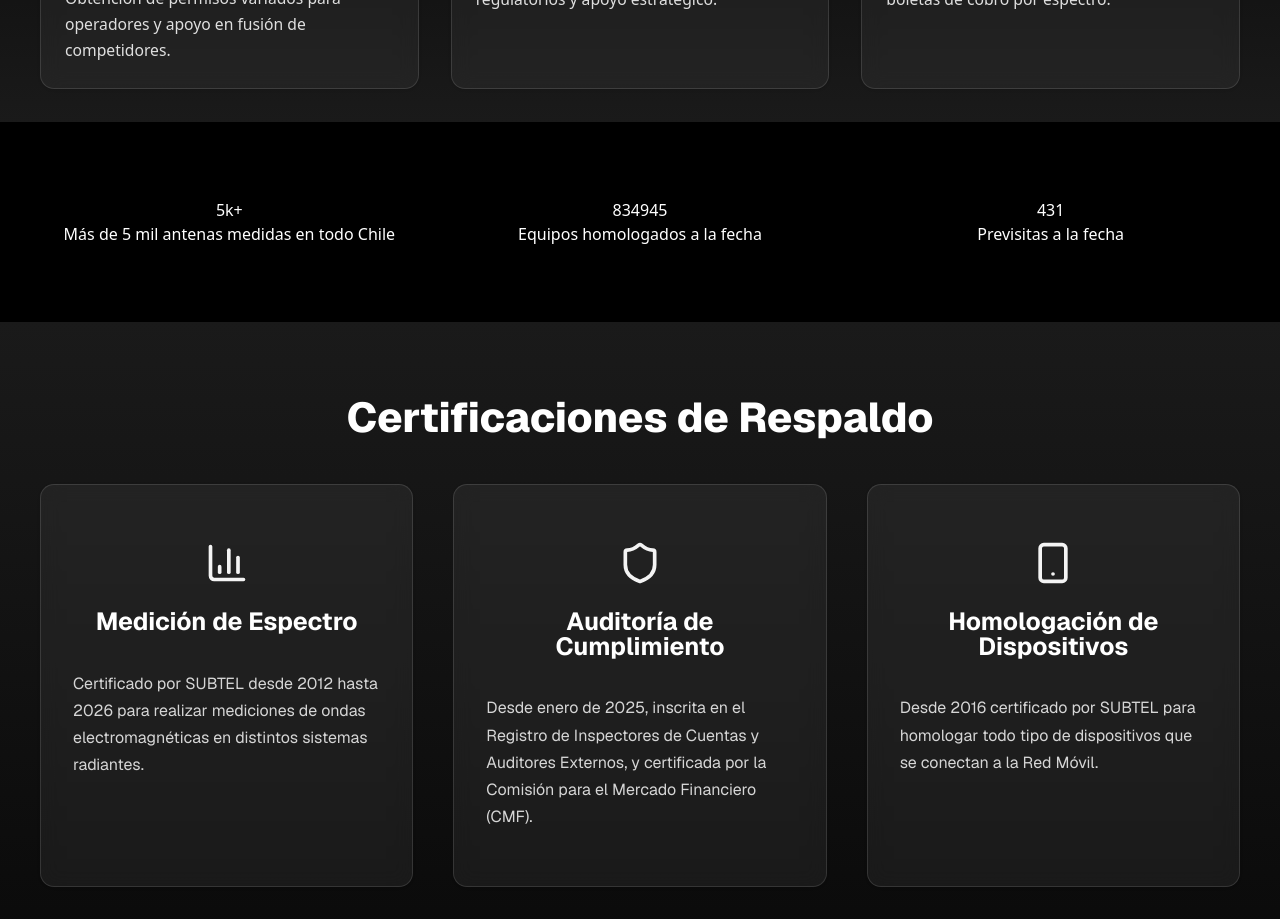
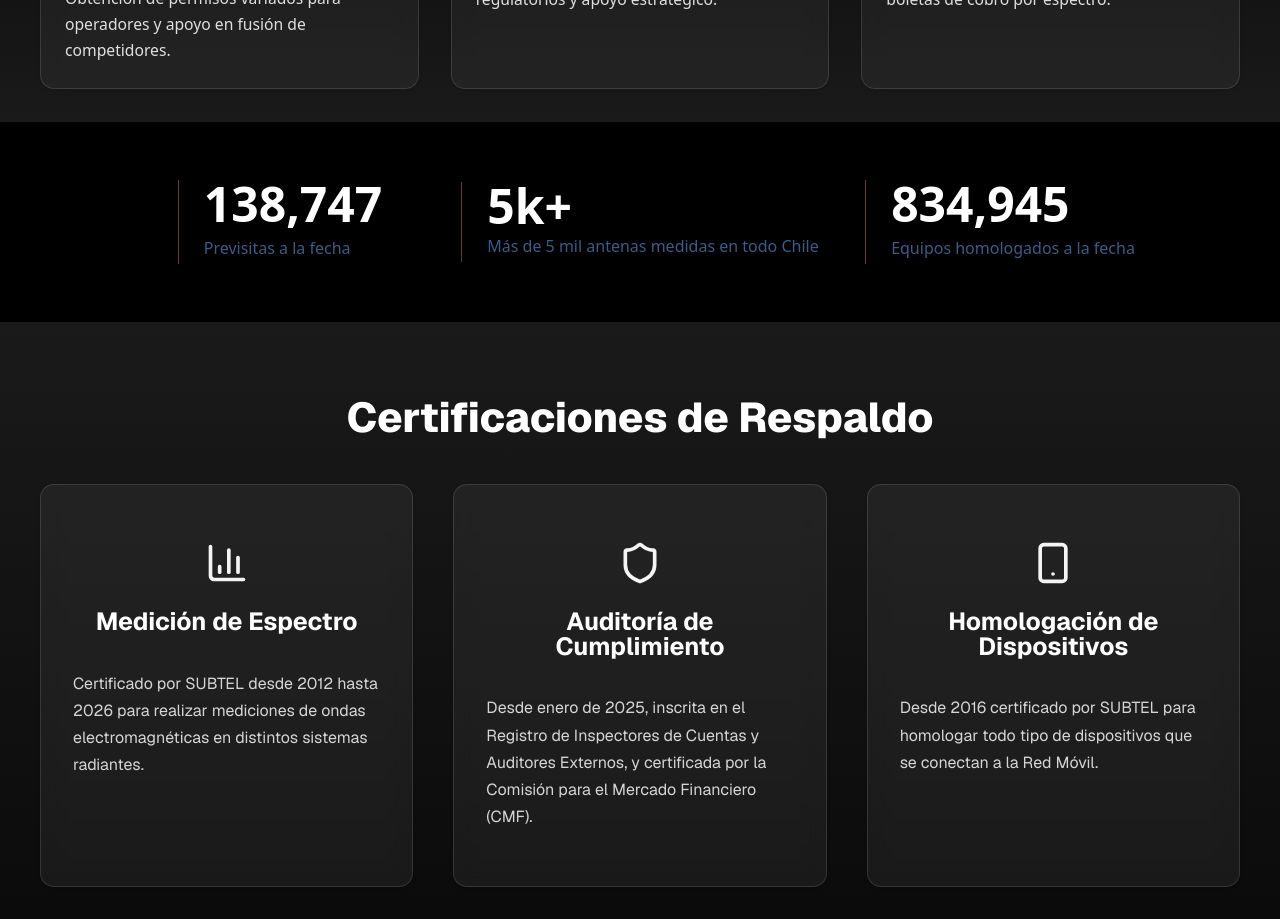
Before and after one commit to ingeaudit-coder/ingeaudit-website, a Next.js app: page /servicios in a window 1280 px wide. Shown: the part 920-1839 px from the top of the page. Built offline with nearby package versions, Linux system fonts and the light colour scheme.

Commit message:
se agrego un nuevo componente Metric, con datos numericos de los servicios usado con "react-countup"

```diff
--- a/src/components/sections/Metrics/Metrics.module.css
+++ b/src/components/sections/Metrics/Metrics.module.css
@@ -1,6 +1,6 @@
 .containerMetrics {
   margin: 0;
-  padding: 24px;
+  padding: 24px 100px 24px 100px;
   box-sizing: border-box;
   display: grid;
   height: 200px;
@@ -10,17 +10,48 @@
   /* grid-template-rows: repeat(3, 1fr); */
   grid-template-rows: 1fr;
   /* row-gap: 32px; */
-  grid-template-areas: "metricsAntenas homoMetricas previsitasMetrics";
+  grid-template-areas: "previsitasMetrics metricsAntenas homoMetricas";
   overflow: hidden;
   background-color: #000000;
 }
 
+.previsitasMetricas {
+  display: flex;
+  flex-direction: column;
+  align-items: center;
+  justify-content: center;
+  grid-area: previsitasMetrics;
+}
+
+.preCount {
+  font-size: 3rem;
+  font-weight: 700;
+  line-height: 1;
+}
+
+.linePrevisitas {
+  padding-left: 25px;
+  border-left: 1px solid #663936;
+  line-height: 2;
+}
+
 .metricasAntenas {
+  /* outline: 1px solid green; */
   display: flex;
   flex-direction: column;
   align-items: center;
   justify-content: center;
   grid-area: metricsAntenas;
+}
+.numberAntenas {
+  font-size: 3rem;
+  font-weight: 700;
+  line-height: 1;
+}
+.lineAntenas {
+  padding-left: 25px;
+  border-left: 1px solid #663936;
+  line-height: 2;
 }
 
 .homoMetricas {
@@ -31,10 +62,18 @@
   grid-area: homoMetricas;
 }
 
-.previsitasMetricas {
-  display: flex;
-  flex-direction: column;
-  align-items: center;
-  justify-content: center;
-  grid-area: previsitasMetrics;
+.homoCount {
+  font-size: 3rem;
+  font-weight: 700;
+  line-height: 1;
 }
+
+.lineHomo{
+  padding-left: 25px;
+  border-left: 1px solid #663936;
+  line-height: 2;
+}
+
+.subtitleMetrics{
+  color: #3a5c88;
+}
--- a/src/components/sections/Metrics/Metrics.tsx
+++ b/src/components/sections/Metrics/Metrics.tsx
@@ -1,23 +1,45 @@
-import style from "@/src/components/sections/Metrics/Metrics.module.css"
+import style from "@/src/components/sections/Metrics/Metrics.module.css";
+import CountUp from "react-countup";
 
-const Metrics =()=> {
+const Metrics = () => {
   return (
     <section className={style.containerMetrics}>
-        <div className={style.metricasAntenas}>
-            <h3>5k+</h3>
-            <p>Más de 5 mil antenas medidas en todo Chile</p>
+      <div className={style.previsitasMetricas}>
+        <div className={style.linePrevisitas}>
+          <CountUp
+            start={100000}
+            end={138747}
+            duration={3}
+            className={style.preCount}
+          />
+          <p className={style.subtitleMetrics}>Previsitas a la fecha</p>
         </div>
-        <div className={style.homoMetricas}>
-            <h3>834945</h3>
-            <p>Equipos homologados a la fecha</p>
+      </div>
 
+      <div className={style.metricasAntenas}>
+        <div className={style.lineAntenas}>
+          <h3 className={style.numberAntenas}>5k+</h3>
+          <p className={style.subtitleMetrics}>
+            Más de 5 mil antenas medidas en todo Chile
+          </p>
         </div>
-        <div className={style.previsitasMetricas}>
-            <h3>431</h3>
-            <p>Previsitas a la fecha</p>
+      </div>
+
+      <div className={style.homoMetricas}>
+        <div className={style.lineHomo}>
+          <CountUp
+            start={700000}
+            end={834945}
+            duration={3}
+            className={style.homoCount}
+          />
+          <p className={style.subtitleMetrics}>
+            Equipos homologados a la fecha
+          </p>
         </div>
+      </div>
     </section>
-  )
+  );
 };
 
 export default Metrics;
```
